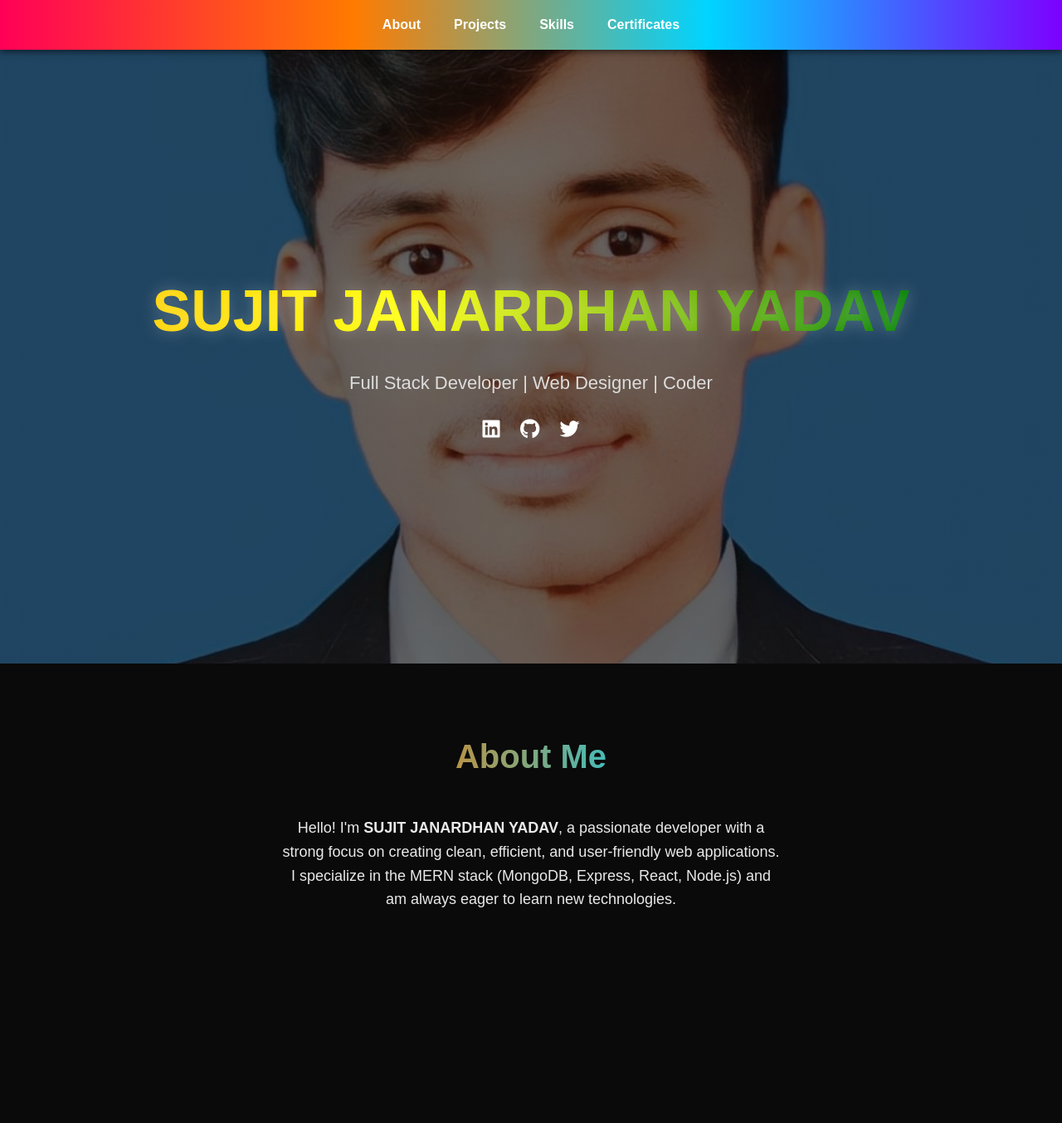
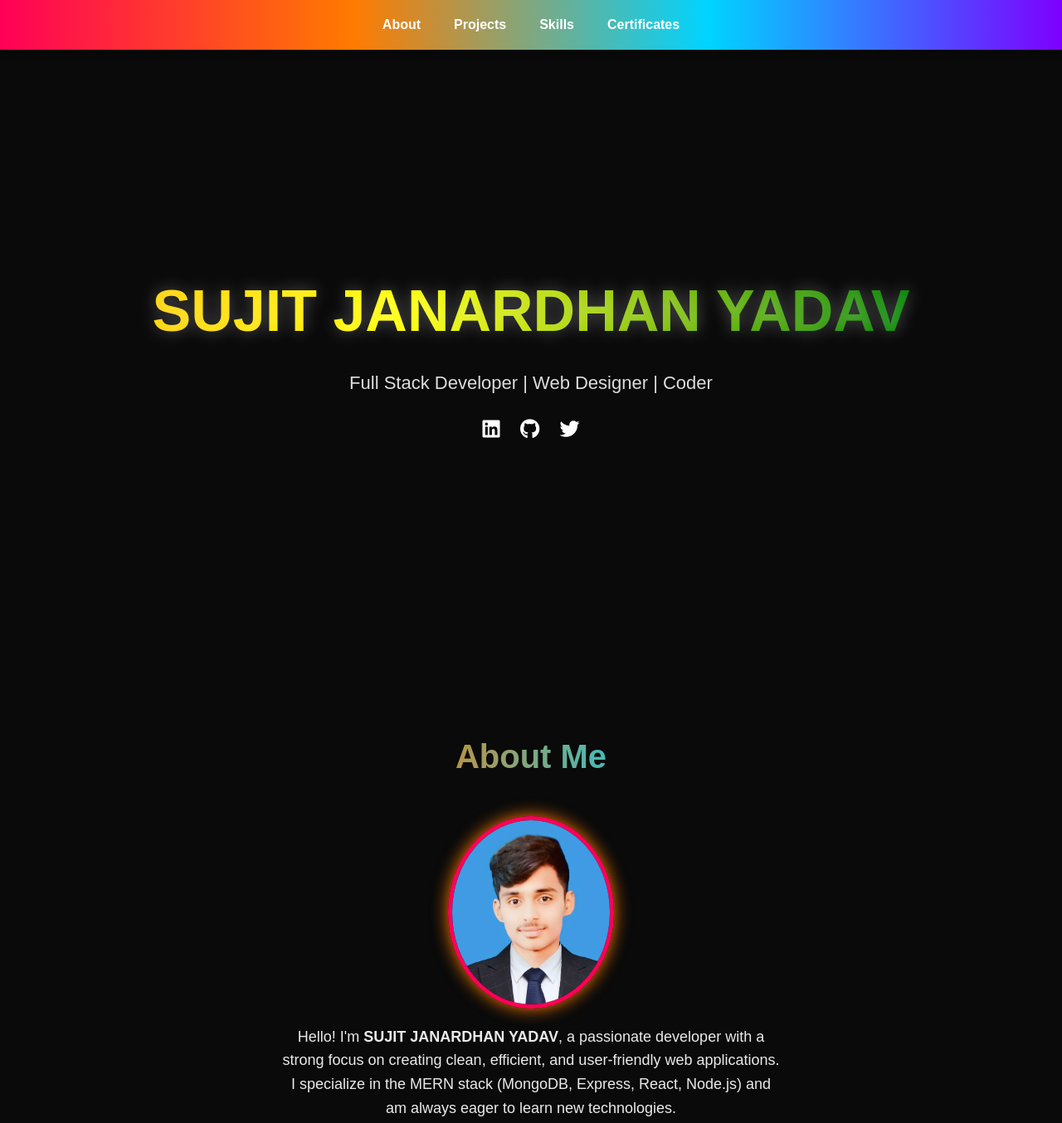
Before and after one commit to Sujit243156/portfolio.github.io, a plain HTML site: page index.html in a window 1280 px wide. Shown: the top 1354 px of the page at 83% size. Drawn offline with Linux system fonts and the light colour scheme.

Commit message:
Update index.html

```diff
--- a/index.html
+++ b/index.html
@@ -62,7 +62,7 @@
       width: 100%;
     }
 
-    /* Hero Section with Transparent Background Image */
+    /* Hero Section */
     header {
       min-height: 100vh;
       display: flex;
@@ -71,13 +71,6 @@
       align-items: center;
       text-align: center;
       padding-top: 60px;
-
-      /* Transparent Overlay + Image */
-      background:
-        linear-gradient(rgba(10, 10, 10, 0.6), rgba(10, 10, 10, 0.6)),
-        url("../ASSETS/sujit111111.jpg") no-repeat center center/cover;
-      position: relative;
-      color: #fff;
     }
     header h1 {
       font-size: 70px;
@@ -136,6 +129,12 @@
       flex-direction: column;
       align-items: center;
       gap: 20px;
+    }
+    #about img {
+      max-width: 200px;
+      border-radius: 50%;
+      border: 5px solid #ff0057;
+      box-shadow: 0 0 20px #ff7b00;
     }
     #about p {
       max-width: 600px;
@@ -255,6 +254,7 @@
   <section id="about">
     <h2>About Me</h2>
     <div class="about-content">
+      <img src="../ASSETS/sujit111111.jpg" alt="Your Photo">
       <p>Hello! I'm <b>SUJIT JANARDHAN YADAV</b>, a passionate developer with a strong focus on creating clean, efficient, and user-friendly web applications.
       I specialize in the MERN stack (MongoDB, Express, React, Node.js) and am always eager to learn new technologies.</p>
     </div>
```
